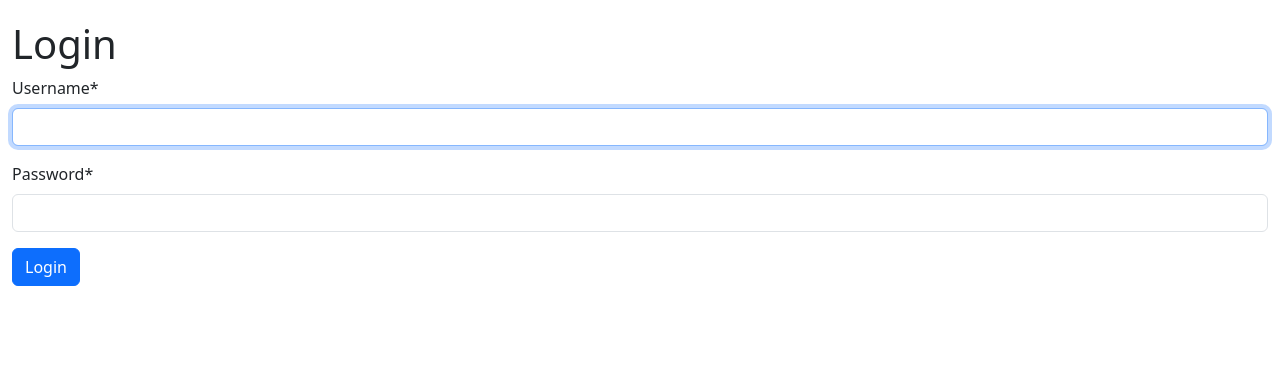
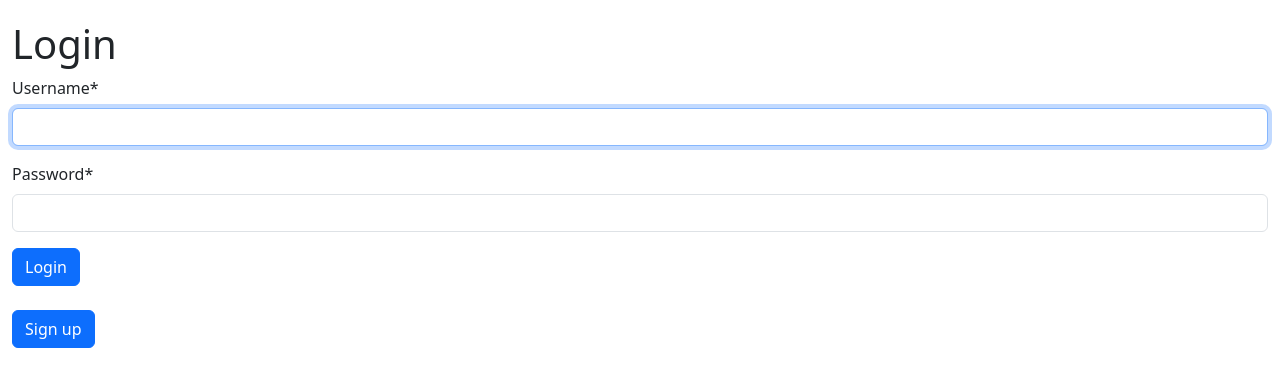
Before and after one commit to 20jofi00/floworbit-task-manager, a Django app: page /accounts/login/ in a window 1280 px wide. Shown: the top 387 px of the page. Run offline with Django 5.2, Linux system fonts and the light colour scheme; some libraries are stand-ins or nearby versions.

Commit message:
add signup link to login page

```diff
--- a/templates/registration/login.html
+++ b/templates/registration/login.html
@@ -21,4 +21,10 @@
     <input type="hidden" name="next" value="{{ next }}" />
   </form>
 
+  <br>
+
+  <a class="btn btn-primary" href="{% url 'accounts:signup' %}">
+    Sign up
+  </a>
+
 {% endblock %}
```
Lines whose indentation alone changed are shown as unchanged.
